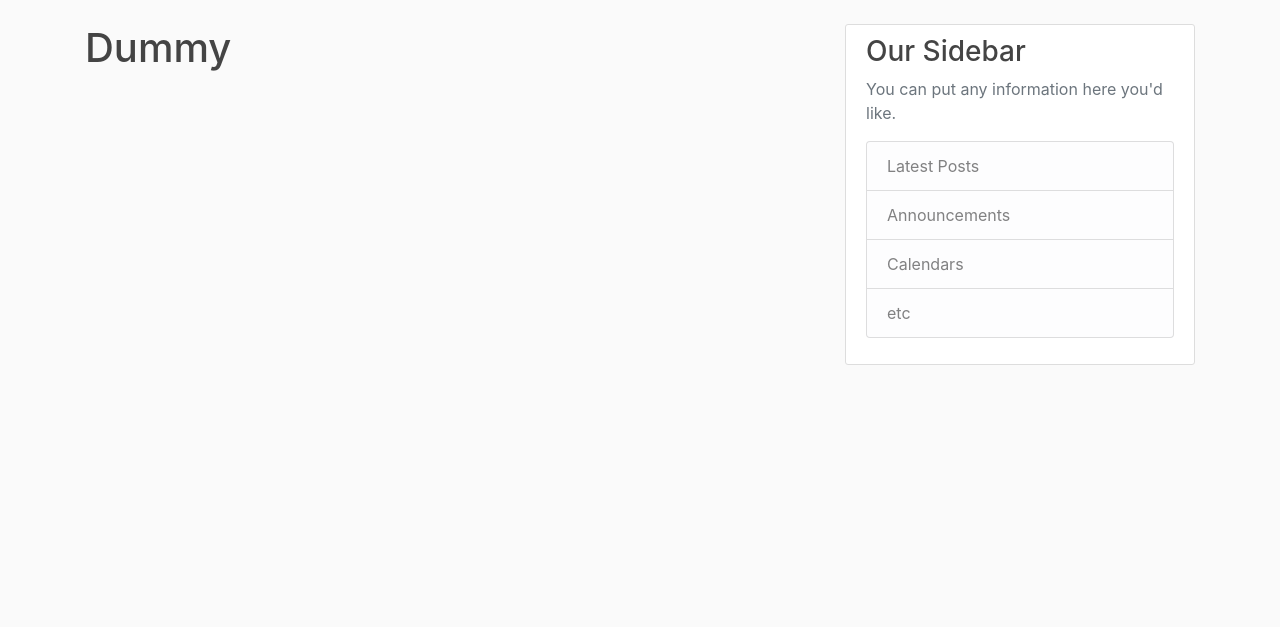
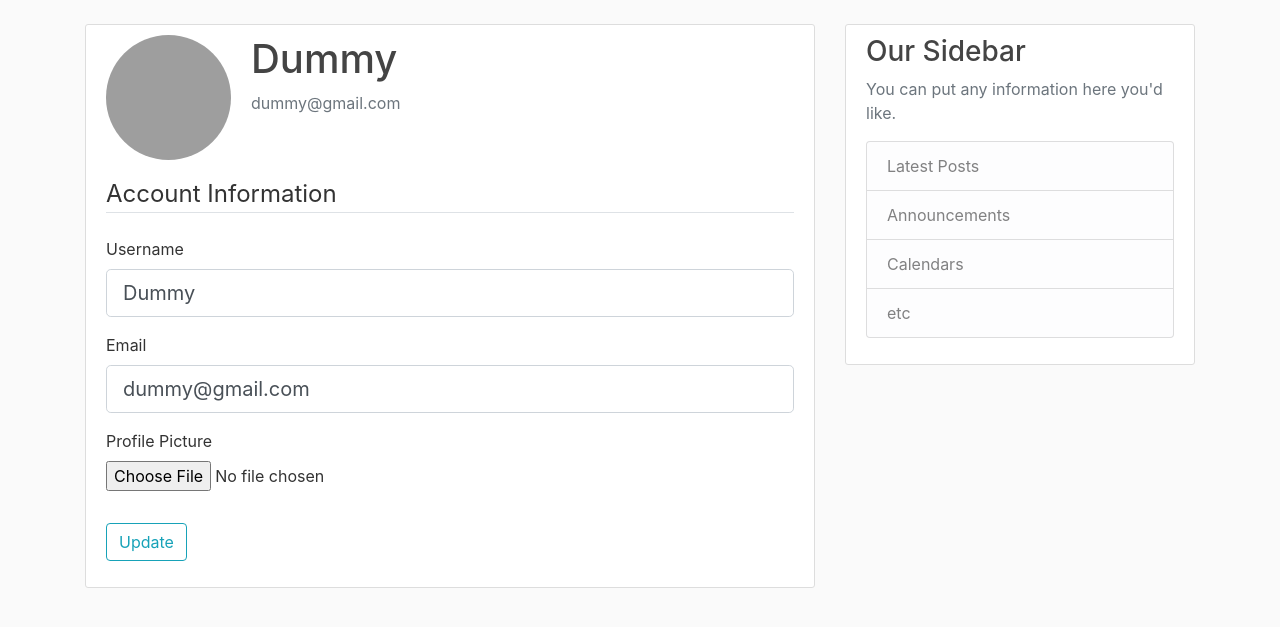
Before and after one commit to jeevan6996/Blog-Flask-App, a Flask app: page /account in a window 1280 px wide. Shown: the part 56-683 px from the top of the page. Run offline with Flask 2, Linux system fonts and the light colour scheme; a user stored in the database is signed in; some libraries are stand-ins or nearby versions; grey boxes are pictures that could not be loaded.

Commit message:
Added User account page and profile pic feature

```diff
--- a/app/forms.py
+++ b/app/forms.py
@@ -1,4 +1,6 @@
+from flask_login import current_user
 from flask_wtf import FlaskForm
+from flask_wtf.file import FileField, FileAllowed
 from wtforms import StringField, PasswordField, SubmitField, BooleanField
 from wtforms.validators import DataRequired, Length, Email, EqualTo, ValidationError
 from app.models import User
@@ -25,3 +27,21 @@ class LoginForm(FlaskForm):
     password = PasswordField('Password', validators=[DataRequired()])
     remember = BooleanField('Remember me')
     submit = SubmitField('Login')
+
+class UpdateAccForm(FlaskForm):
+    username = StringField('Username', validators=[DataRequired(), Length(min=2, max=20)])
+    email = StringField('Email', validators=[DataRequired(), Email()])
+    picture = FileField('Profile Picture', validators=[FileAllowed(['jpg', 'png'])])
+    submit = SubmitField('Update')
+
+    def validate_username(self, username):
+        if username.data != current_user.username:
+            user = User.query.filter_by(username=username.data).first()
+            if user:
+                raise ValidationError('Username already exists. Choose a different one.')
+
+    def validate_email(self, email):
+         if email.data != current_user.email:
+            user = User.query.filter_by(email=email.data).first()
+            if user:
+                raise ValidationError('Email already exists. Choose a different one.')
--- a/app/routes.py
+++ b/app/routes.py
@@ -1,8 +1,11 @@
 from flask import render_template, url_for, flash, redirect, request
 from app import app, db, bcrypt
-from app.forms import RegForm, LoginForm
+from app.forms import RegForm, LoginForm, UpdateAccForm
 from app.models import User, Post
 from flask_login import login_user, current_user, logout_user, login_required
+import secrets
+import os
+from PIL import Image
 
 posts = [
     {
@@ -64,10 +67,49 @@ def logout():
     logout_user()
     return redirect(url_for('home'))
 
-@app.route("/account")
+def savePicture(formPic):
+    randomHex = secrets.token_hex(8)
+    _, fext = os.path.splitext(formPic.filename)
+    pictureFname = randomHex + fext
+    picturePath = os.path.join(app.root_path, 'static/profile_pics', pictureFname)
+
+    output_size = (800, 800)
+
+    i = Image.open(formPic)
+    width, height = i.size   # Get dimensions
+    new_width = 800
+    new_height = 800
+
+    left = (width - new_width)/2
+    top = (height - new_height)/2
+    right = (width + new_width)/2
+    bottom = (height + new_height)/2
+
+    # Crop the center of the image
+    i = i.crop((left, top, right, bottom))
+    i.thumbnail(output_size)
+
+    i.save(picturePath)
+    return pictureFname
+
+@app.route("/account", methods=['GET', 'POST'])
 @login_required
 def account():
-    return render_template('account.html', title = 'Account')
+    form = UpdateAccForm()
+    if form.validate_on_submit():
+        if form.picture.data:
+            pictureFile = savePicture(form.picture.data)
+            current_user.image = pictureFile
+        current_user.username = form.username.data
+        current_user.email = form.email.data
+        db.session.commit()
+        flash('Account information updated.', 'success')
+        return redirect(url_for('account'))
+    elif request.method == 'GET':
+        form.username.data = current_user.username
+        form.email.data = current_user.email
+    imageFile = url_for('static', filename = 'profile_pics/' + current_user.image)
+    return render_template('account.html', title = 'Account', imageFile = imageFile, form = form)
 
 # @app.route("/<name>")
 # def helloName(name):
--- a/app/templates/account.html
+++ b/app/templates/account.html
@@ -1,4 +1,56 @@
 {% extends "layout.html" %}
 {% block content %}
-    <h1>{{ current_user.username }}</h1>
+    <div class="content-section">
+        <div class="media">
+          <img class="rounded-circle account-img" src="{{imageFile}}">
+          <div class="media-body">
+            <h2 class="account-heading">{{ current_user.username }}</h2>
+            <p class="text-secondary">{{ current_user.email }}</p>
+          </div>
+        </div>
+        <form method="POST" action="" enctype="multipart/form-data">
+            {{ form.hidden_tag() }}
+            <fieldset class="form-group">
+                <legend class="border-bottom mb-4">Account Information</legend>
+                <div class="form-group">
+                    {{ form.username.label(class="form-control-label") }}
+                    {% if form.username.errors %}
+                        {{ form.username(class="form-control form-control-lg is-invalid") }}
+                        <div class="invalid-feedback">
+                            {% for error in form.username.errors %}
+                                <span>{{ error }}</span>
+                            {% endfor %}
+                        </div>
+                    {% else %}
+                        {{ form.username(class="form-control form-control-lg") }}
+                    {% endif%}
+                </div>
+                <div class="form-group">
+                    {{ form.email.label(class="form-control-label") }}
+                    {% if form.email.errors %}
+                        {{ form.email(class="form-control form-control-lg is-invalid") }}
+                        <div class="invalid-feedback">
+                            {% for error in form.email.errors %}
+                                <span>{{ error }}</span>
+                            {% endfor %}
+                        </div>
+                    {% else %}
+                        {{ form.email(class="form-control form-control-lg") }}
+                    {% endif%}
+                </div>
+                <div class="form-group">
+                    {{ form.picture.label() }}
+                    {{ form.picture(class="form-control-file")}}
+                    {% if form.picture.errors %}
+                        {% for error in form.picture.errors %}
+                                 <span class="text-danger">{{ error }}</span></br>
+                        {% endfor %}
+                    {% endif %}
+                </div>
+            </fieldset>
+            <div class="form-group">
+                {{ form.submit(class="btn btn-outline-info") }}
+            </div>
+        </form>
+    </div>
 {% endblock content%}
```
Also changed, not shown: app/site.db, 1 other file.
